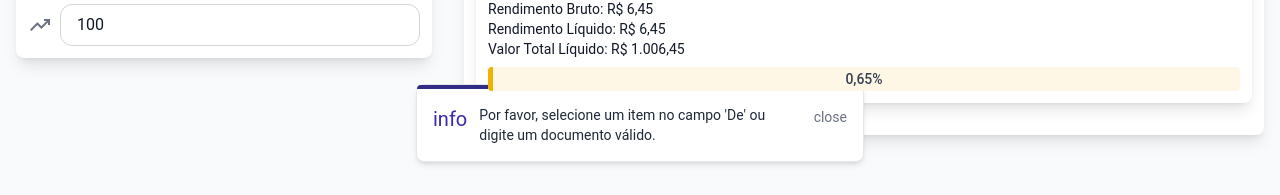
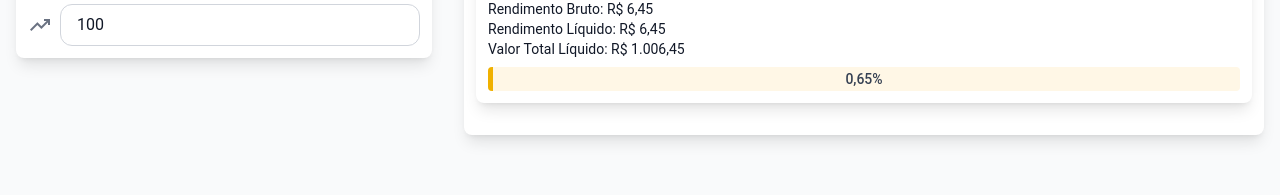
Before and after one commit to EusRique/calculadora-renda-fixa, a Vue app: page / in a window 1280 px wide. Shown: the part 602-797 px from the top of the page. Built offline with nearby package versions, Linux system fonts and the light colour scheme; no server answers.

Commit message:
refactor: remove trash

```diff
--- a/src/components/investment-inputs/amount-input.vue
+++ b/src/components/investment-inputs/amount-input.vue
@@ -40,27 +40,6 @@ watch(amount, () => {
       </transition>
     </div>
   </div>
-
-  <transition name="fade">
-    <div
-      v-if="true"
-      class="fixed bottom-4 left-1/2 transform -translate-x-1/2 bg-white shadow-md border border-gray-200 rounded-lg w-full max-w-md"
-    >
-      <div class="h-1 bg-indigo-900 rounded-t-md" />
-      <div class="flex items-start gap-3 p-4">
-        <span class="text-indigo-800 text-xl">
-          <span class="material-icons">info</span>
-        </span>
-        <p class="text-sm text-gray-800">
-          Por favor, selecione um item no campo 'De' ou digite um documento
-          válido.
-        </p>
-        <button class="ml-auto text-gray-500 hover:text-gray-700">
-          <span class="material-icons text-sm">close</span>
-        </button>
-      </div>
-    </div>
-  </transition>
 </template>
 
 <style lang="scss">
```
